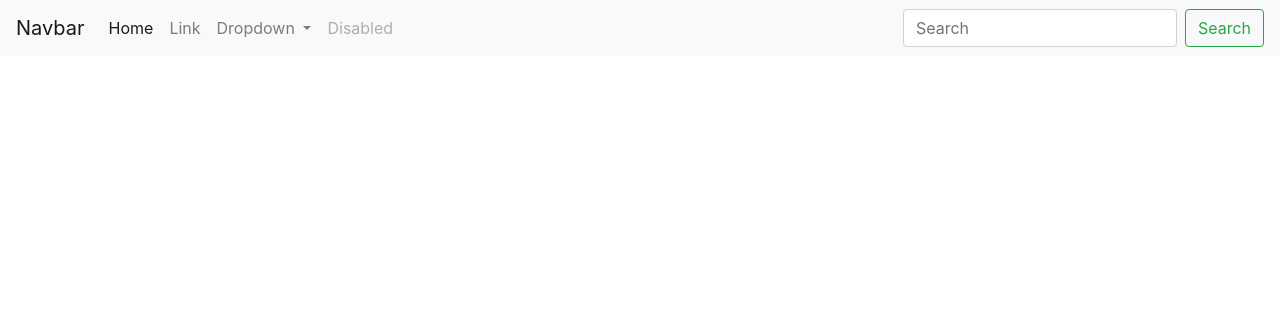
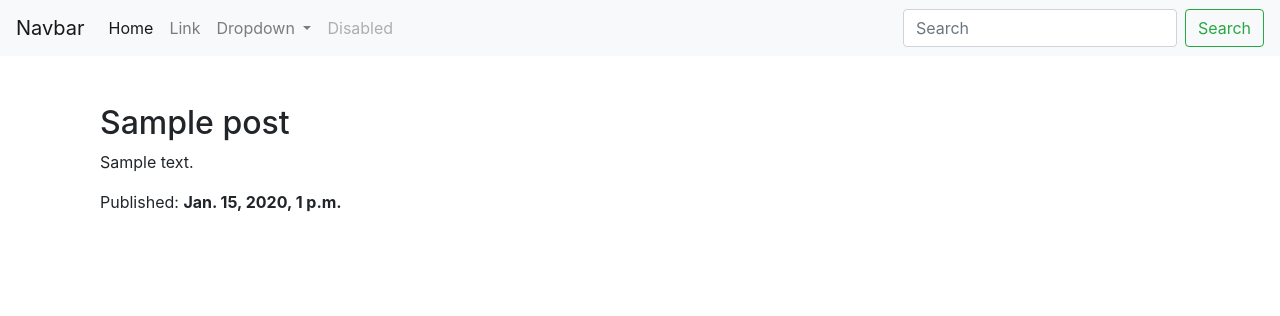
Before and after one commit to amidatonga/deconomy, a Django app: template news/templates/news/post_list.html in a window 1280 px wide. Shown: the top 316 px of the page. Run offline with Django 3.2, Linux system fonts and the light colour scheme; the template is opened without the code that fills it: values that come from a table or form of the project are taken from there, others are empty; tables that the repository leaves empty hold one stand-in row (values such as "Sample post"); some libraries are stand-ins or nearby versions.

Commit message:
Modified templates to display posts from database ordered by published date

```diff
--- a/news/templates/news/post_list.html
+++ b/news/templates/news/post_list.html
@@ -8,7 +8,7 @@
   <title>Document</title>
 </head>
 <body>
-  <nav class="navbar navbar-expand-lg navbar-light bg-light">
+  <nav class="navbar navbar-expand-lg navbar-light bg-light mb-5">
     <a class="navbar-brand" href="#">Navbar</a>
     <button class="navbar-toggler" type="button" data-toggle="collapse" data-target="#navbarSupportedContent" aria-controls="navbarSupportedContent" aria-expanded="true" aria-label="Toggle navigation">
       <span class="navbar-toggler-icon"></span>
@@ -44,5 +44,17 @@
     </div>
   </nav>
 
+  <div class="container">
+    <div class="col-md-8">
+      {% for post in posts %}
+         <h2>{{ post.title }}</h2>
+         <p>{{ post.text|linebreaksbr  }}</p>
+         <p>Published: <b>{{ post.published_date}}</b></p>
+         <br><br>
+      {% endfor %}
+    </div>
+
+  </div>
+
 </body>
 </html>
--- a/news/views.py
+++ b/news/views.py
@@ -1,5 +1,8 @@
 from django.shortcuts import render
+from .models import Post
+from django.utils import timezone
 
 
 def post_list(request):
-    return render(request, 'news/post_list.html')
+    posts = Post.objects.filter(published_date__lte=timezone.now()).order_by('-published_date')
+    return render(request, 'news/post_list.html', {'posts': posts})
```
